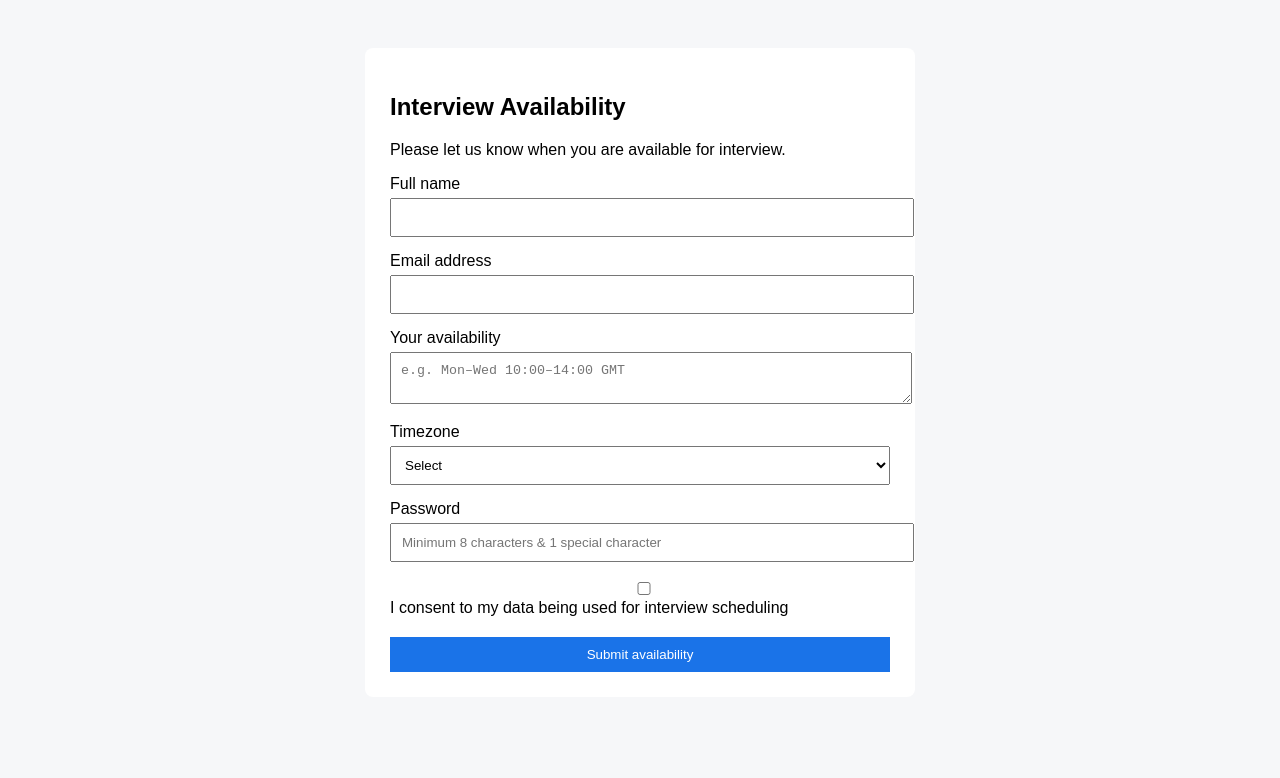
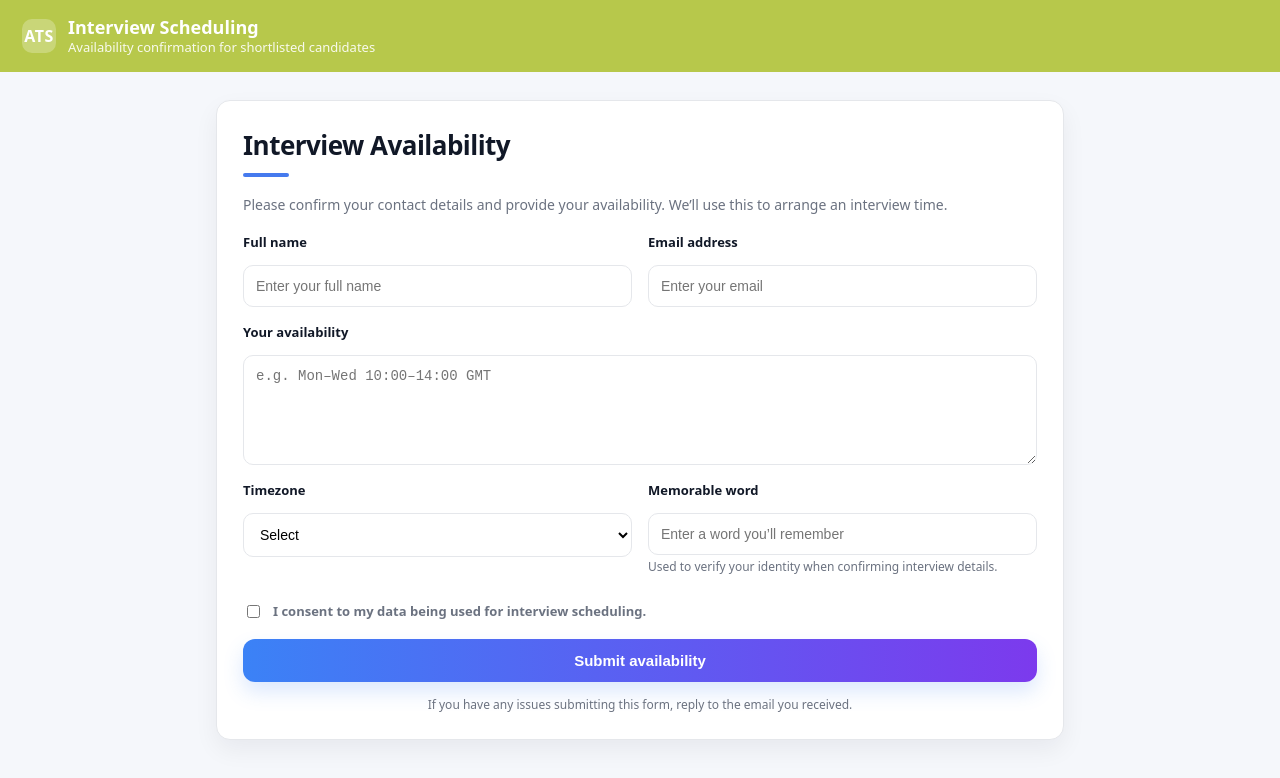
Before and after one commit to jasonarthur331-ui/interview-scheduler, a plain HTML site: page index.html in a window 1280 px wide. Drawn offline with Linux system fonts and the light colour scheme.

Commit message:
Update index.html

```diff
--- a/index.html
+++ b/index.html
@@ -1,99 +1,271 @@
 <!DOCTYPE html>
 <html lang="en">
 <head>
-  <meta charset="UTF-8">
+  <meta charset="UTF-8" />
+  <meta name="viewport" content="width=device-width, initial-scale=1.0" />
   <title>Interview Availability</title>
-  <meta name="viewport" content="width=device-width, initial-scale=1.0">
+  <style>
+    :root{
+      --bg:#f5f7fb;
+      --card:#ffffff;
+      --text:#111827;
+      --muted:#6b7280;
+      --border:#e5e7eb;
+      --primary:#2563eb;
+      --banner:#b7c84b; /* change this if you want a different banner colour */
+    }
+    *{box-sizing:border-box}
+    body{
+      margin:0;
+      font-family: ui-sans-serif, system-ui, -apple-system, Segoe UI, Roboto, Helvetica, Arial, "Apple Color Emoji","Segoe UI Emoji";
+      background:var(--bg);
+      color:var(--text);
+    }
 
-  <style>
-    body {
-      font-family: Arial, sans-serif;
-      background: #f6f7f9;
-      padding: 40px;
+    /* Top banner */
+    .banner{
+      background:var(--banner);
+      color:#fff;
+      padding:18px 22px;
+      display:flex;
+      align-items:center;
+      gap:12px;
     }
-    .card {
-      max-width: 500px;
-      margin: auto;
-      background: white;
-      padding: 25px;
-      border-radius: 8px;
+    .logo{
+      width:34px;
+      height:34px;
+      border-radius:10px;
+      background:rgba(255,255,255,.25);
+      display:grid;
+      place-items:center;
+      font-weight:700;
+      letter-spacing:.5px;
     }
-    label {
-      display: block;
-      margin-top: 15px;
+    .banner-title{
+      font-size:18px;
+      font-weight:700;
     }
-    input, textarea, select, button {
-      width: 100%;
-      padding: 10px;
-      margin-top: 5px;
+    .banner-sub{
+      font-size:13px;
+      opacity:.9;
+      margin-top:2px;
     }
-    button {
-      margin-top: 20px;
-      background: #1a73e8;
-      color: white;
-      border: none;
-      cursor: pointer;
+    .banner-text{
+      display:flex;
+      flex-direction:column;
+      line-height:1.1;
+    }
+
+    /* Page container */
+    .wrap{
+      max-width: 880px;
+      margin: 28px auto;
+      padding: 0 16px;
+    }
+
+    /* Card */
+    .card{
+      background:var(--card);
+      border:1px solid var(--border);
+      border-radius:14px;
+      box-shadow:0 10px 25px rgba(17,24,39,.06);
+      padding: 26px;
+    }
+    .card h1{
+      margin:0 0 6px 0;
+      font-size:26px;
+      font-weight:750;
+      letter-spacing:-.02em;
+    }
+    .underline{
+      width:46px;
+      height:4px;
+      background:var(--primary);
+      border-radius:999px;
+      margin:10px 0 18px;
+      opacity:.85;
+    }
+    .subtext{
+      margin:0 0 18px 0;
+      color:var(--muted);
+      font-size:14px;
+      line-height:1.4;
+    }
+
+    /* Form layout */
+    form{
+      margin-top: 8px;
+    }
+    .grid{
+      display:grid;
+      grid-template-columns: 1fr 1fr;
+      gap: 16px;
+    }
+    @media (max-width: 720px){
+      .grid{ grid-template-columns: 1fr; }
+    }
+
+    label{
+      display:block;
+      font-size:13px;
+      font-weight:650;
+      color:#111827;
+      margin: 0 0 8px 0;
+    }
+    .field{
+      display:flex;
+      flex-direction:column;
+      gap:6px;
+    }
+    input, textarea, select{
+      width:100%;
+      padding: 12px 12px;
+      border:1px solid var(--border);
+      border-radius:10px;
+      font-size:14px;
+      outline:none;
+      background:#fff;
+      transition: border .15s ease, box-shadow .15s ease;
+    }
+    input:focus, textarea:focus, select:focus{
+      border-color: rgba(37,99,235,.6);
+      box-shadow: 0 0 0 4px rgba(37,99,235,.12);
+    }
+    textarea{
+      min-height: 110px;
+      resize: vertical;
+    }
+    .help{
+      color:var(--muted);
+      font-size:12px;
+      line-height:1.35;
+      margin-top:-2px;
+    }
+
+    .full{
+      grid-column: 1 / -1;
+    }
+
+    /* Consent */
+    .consent{
+      display:flex;
+      align-items:flex-start;
+      gap:10px;
+      margin-top: 6px;
+      padding-top: 6px;
+    }
+    .consent input{
+      width:auto;
+      margin-top:2px;
+    }
+    .consent label{
+      margin:0;
+      font-weight:600;
+      color:var(--muted);
+      line-height:1.35;
+    }
+
+    /* Submit */
+    .actions{
+      margin-top:18px;
+    }
+    button{
+      width:100%;
+      border:0;
+      padding: 13px 14px;
+      border-radius:12px;
+      font-size:15px;
+      font-weight:750;
+      cursor:pointer;
+      color:#fff;
+      background: linear-gradient(90deg, #3b82f6, #7c3aed);
+      box-shadow: 0 10px 20px rgba(59,130,246,.18);
+      transition: transform .06s ease;
+    }
+    button:active{ transform: translateY(1px); }
+
+    .footer-note{
+      margin-top: 14px;
+      color:var(--muted);
+      font-size:12px;
+      text-align:center;
     }
   </style>
 </head>
+
 <body>
+  <header class="banner">
+    <div class="logo">ATS</div>
+    <div class="banner-text">
+      <div class="banner-title">Interview Scheduling</div>
+      <div class="banner-sub">Availability confirmation for shortlisted candidates</div>
+    </div>
+  </header>
 
-  <div class="card">
-    <h2>Interview Availability</h2>
-    <p>Please let us know when you are available for interview.</p>
+  <main class="wrap">
+    <section class="card">
+      <h1>Interview Availability</h1>
+      <div class="underline"></div>
+      <p class="subtext">
+        Please confirm your contact details and provide your availability. We’ll use this to arrange an interview time.
+      </p>
 
       <form name="interview-availability"
             method="POST"
             data-netlify="true"
             action="/?submitted=true">
 
-
-
+        <!-- Netlify required hidden field -->
         <input type="hidden" name="form-name" value="interview-availability">
 
-      <label>
-        Full name
-        <input type="text" name="name" required>
-      </label>
+        <div class="grid">
+          <div class="field">
+            <label for="name">Full name</label>
+            <input id="name" type="text" name="name" placeholder="Enter your full name" required>
+          </div>
 
-      <label>
-        Email address
-        <input type="email" name="email" required>
-      </label>
+          <div class="field">
+            <label for="email">Email address</label>
+            <input id="email" type="email" name="email" placeholder="Enter your email" required>
+          </div>
 
-      <label>
-        Your availability
-        <textarea name="availability" required
-          placeholder="e.g. Mon–Wed 10:00–14:00 GMT"></textarea>
-      </label>
+          <div class="field full">
+            <label for="availability">Your availability</label>
+            <textarea id="availability" name="availability" placeholder="e.g. Mon–Wed 10:00–14:00 GMT" required></textarea>
+          </div>
 
-      <label>
-        Timezone
-        <select name="timezone" required>
+          <div class="field">
+            <label for="timezone">Timezone</label>
+            <select id="timezone" name="timezone" required>
               <option value="">Select</option>
               <option>GMT</option>
               <option>GMT+1</option>
               <option>GMT-5</option>
             </select>
-      </label>
-
-<label>
-  Password
-  <input type="password"
-         name="memorable_word"
-         required
-         placeholder="Minimum 8 characters & 1 special character">
-</label>
-
-
-      <label>
-        <input type="checkbox" name="consent" required>
-        I consent to my data being used for interview scheduling
-      </label>
-
-      <button type="submit">Submit availability</button>
-    </form>
           </div>
 
+          <div class="field">
+            <label for="memorable_word">Memorable word</label>
+            <input id="memorable_word"
+                   type="password"
+                   name="memorable_word"
+                   placeholder="Enter a word you’ll remember"
+                   required>
+            <div class="help">Used to verify your identity when confirming interview details.</div>
+          </div>
+
+          <div class="consent full">
+            <input id="consent" type="checkbox" name="consent" required>
+            <label for="consent">I consent to my data being used for interview scheduling.</label>
+          </div>
+        </div>
+
+        <div class="actions">
+          <button type="submit">Submit availability</button>
+          <div class="footer-note">If you have any issues submitting this form, reply to the email you received.</div>
+        </div>
+      </form>
+    </section>
+  </main>
 </body>
 </html>
```
Lines whose indentation alone changed are shown as unchanged.
